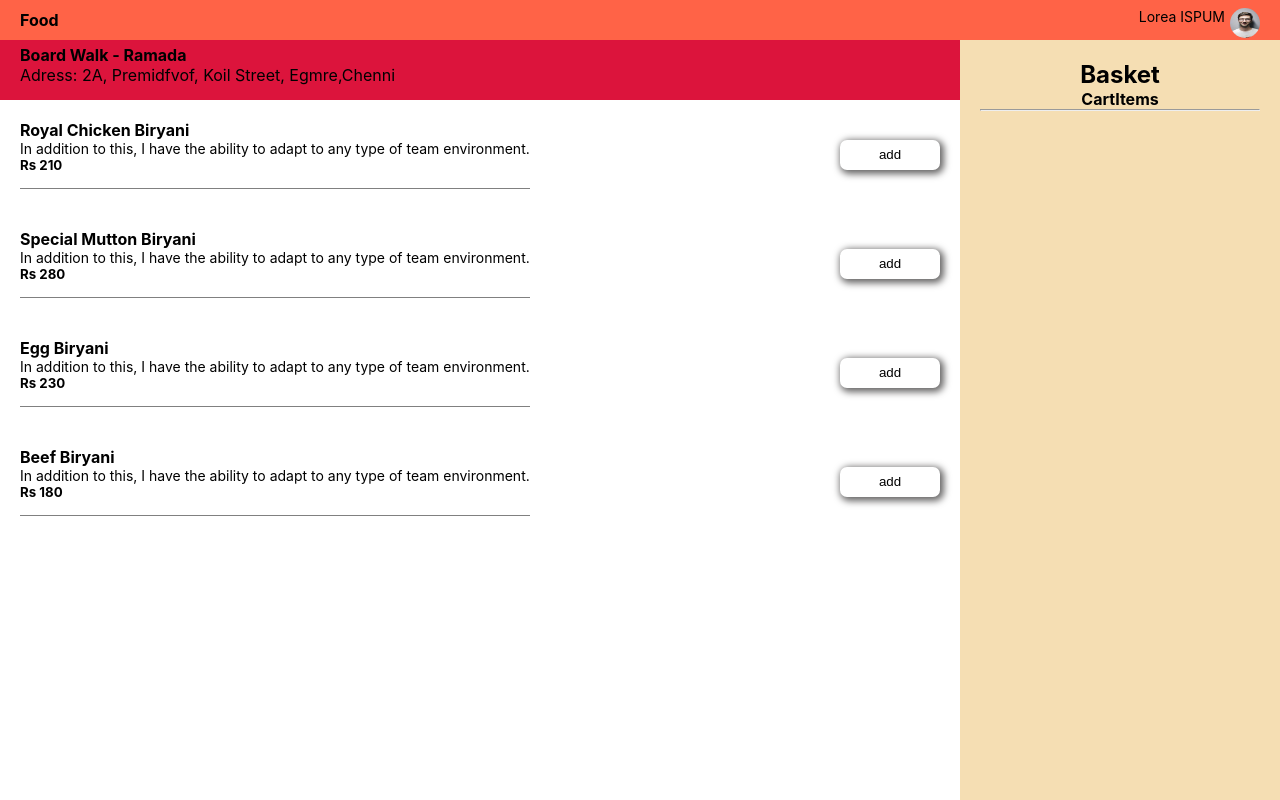
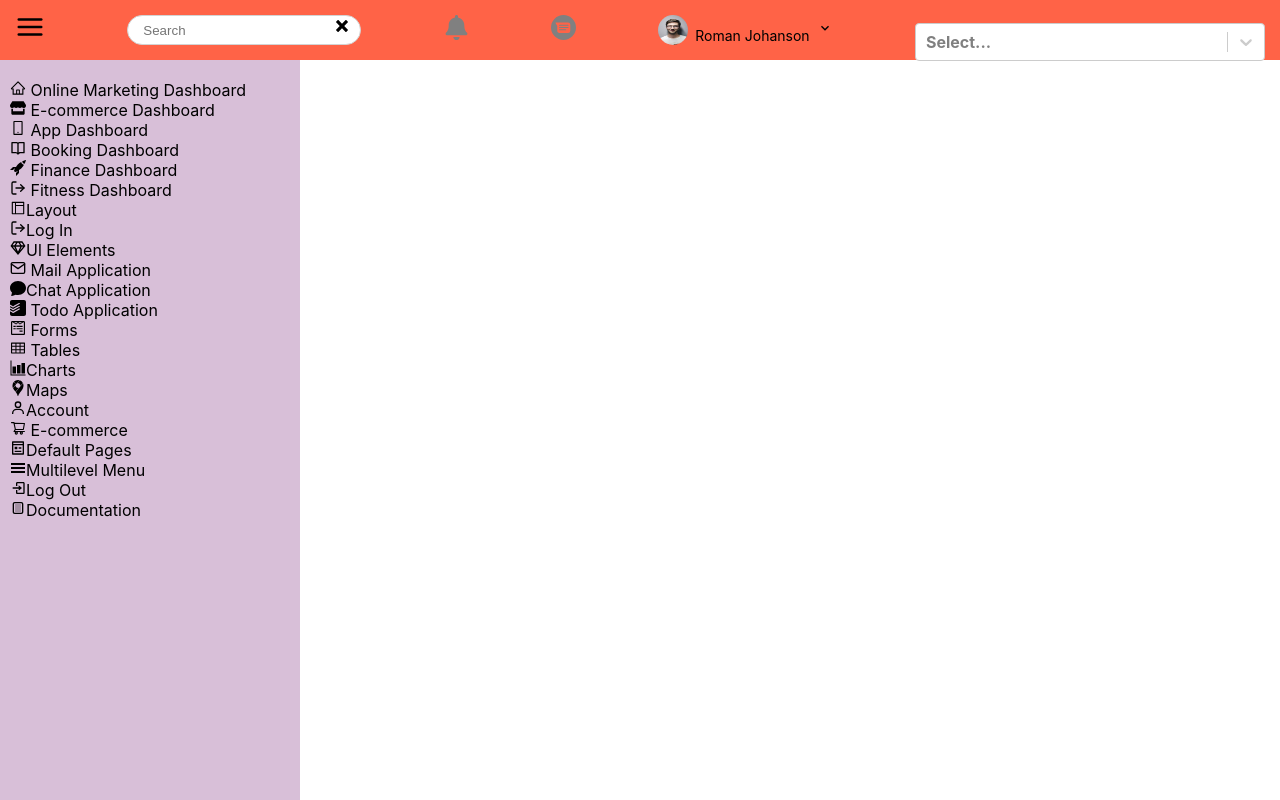
Before and after one commit to Zaibi727/Collection-of-Designs, a React (Create React App) app: page / in a window 1280 px wide. Built offline with nearby package versions, Linux system fonts and the light colour scheme.

Commit message:
Update parent.js

```diff
--- a/src/components/parent.js
+++ b/src/components/parent.js
@@ -66,7 +66,7 @@ import './dropDown.css';
 //import RouterContainer from './routerOne/routerContainer';
 //import SideBarContainer from './sideBar/SideBarContainer';
 //import SiderBarSubContainer from './SideBarSub/SiderBarSubContainer';
-import BoardWalkContainer from './BoardWalkCart/BoardWalkContainer';
+import ThirtyFirstContainer from './ThirtyFirst/ThirtyFirstContainer';
 
 class Parent extends Component {
 
@@ -75,7 +75,7 @@ class Parent extends Component {
 
         return (
             <div>
-                   <BoardWalkContainer />
+                   <ThirtyFirstContainer />
            </div>
          );
     }
```
